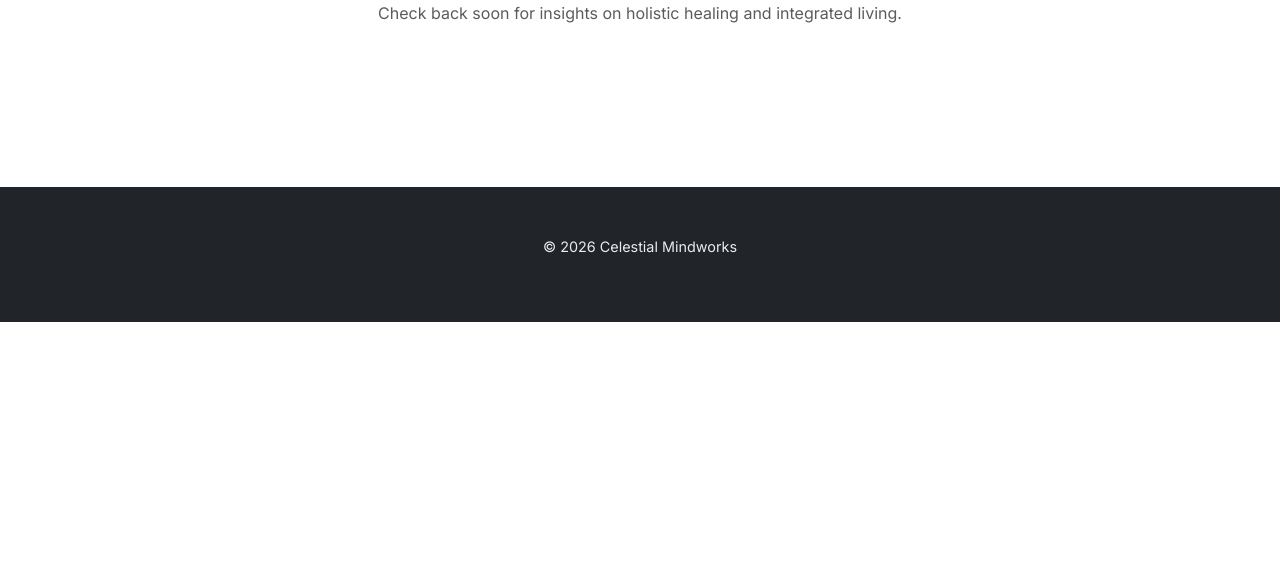
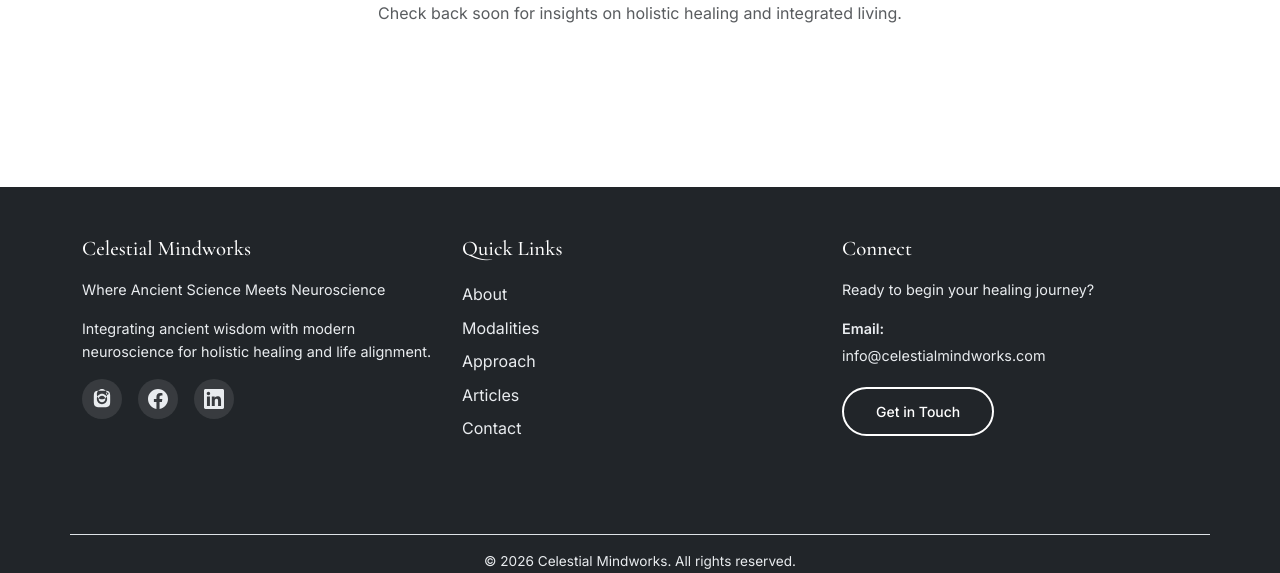
Before and after one commit to tanuj-nain09/celestial-mindworks, a Python web app: template templates/blog.html in a window 1280 px wide. Shown: the part 413-986 px from the top of the page. Before the commit the page ends 735 px from the top, so only its background shows below. Run offline with Jinja, Linux system fonts and the light colour scheme; the template is opened without the code that fills it, so the values that code supplies are empty.

Commit message:
added footer and social media links

```diff
--- a/templates/base.html
+++ b/templates/base.html
@@ -157,16 +157,58 @@
 </main>
 
 <!-- FOOTER (unchanged) -->
+    <!-- Footer -->
     <footer class="footer mt-5">
         <div class="container">
             <div class="row py-5">
+                <div class="col-md-4 mb-4">
+                    <h5 class="footer-heading">Celestial Mindworks</h5>
+                    <p class="footer-text">Where Ancient Science Meets Neuroscience</p>
+                    <p class="footer-text">Integrating ancient wisdom with modern neuroscience for holistic healing and life alignment.</p>
+                    <div class="social-links">
+                        <a href="https://instagram.com/celestialmindworks" class="social-link" target="_blank" rel="noopener" aria-label="Instagram">
+                            <svg width="20" height="20" fill="currentColor" viewBox="0 0 24 24">
+                                <path d="M12 2.163c3.204 0 3.584.012 4.85.07 3.252.148 4.771 1.691 4.919 4.919.058 1.265.069 1.645.069 4.849 0 3.205-.012 3.584-.069 4.849-.149 3.225-1.664 4.771-4.919 4.919-1.266.058-1.644.07-4.85.07-3.204 0-3.584-.012-4.849-.07-3.26-.149-4.771-1.699-4.919-4.92-.058-1.265-.073-1.689-.073-4.948 0-3.204.013-3.663.072-4.949.149-3.227 1.664-4.771 4.919-4.919 1.266-.057 1.645-.069 4.849-.069zm0-2.163c-3.403 0-6.162 2.759-6.162 6.162s2.759 6.163 6.162 6.163 6.162-2.759 6.162-6.163c0-3.403-2.759-6.162-6.162-6.162zm0 5.838c-3.403 0-6.162 2.759-6.162 6.162s2.759 6.163 6.162 6.163 6.162-2.759 6.162-6.163c0-3.403-2.759-6.162-6.162-6.162zm0 10.162c-2.209 0-4-1.79-4-4 0-2.209 1.791-4 4-4s4 1.791 4 4c0 2.21-1.791 4-4 4zm6.406-11.845c-.796 0-1.441.645-1.441 1.44s.645 1.44 1.441 1.44c.795 0 1.439-.645 1.439-1.44s-.644-1.44-1.439-1.44z"/>
+                            </svg>
+                        </a>
+                        <a href="https://facebook.com/celestialmindworks" class="social-link" target="_blank" rel="noopener" aria-label="Facebook">
+                            <svg width="20" height="20" fill="currentColor" viewBox="0 0 24 24">
+                                <path d="M24 12.073c0-6.627-5.373-12-12-12s-12 5.373-12 12c0 5.99 4.388 10.954 10.125 11.854v-8.385H7.078v-3.47h3.047V9.43c0-3.007 1.792-4.669 4.533-4.669 1.312 0 2.686.235 2.686.235v2.953H15.83c-1.491 0-1.956.925-1.956 1.874v2.25h3.328l-.532 3.47h-2.796v8.385C19.612 23.027 24 18.062 24 12.073z"/>
+                            </svg>
+                        </a>
+                        <a href="https://linkedin.com/company/celestialmindworks" class="social-link" target="_blank" rel="noopener" aria-label="LinkedIn">
+                            <svg width="20" height="20" fill="currentColor" viewBox="0 0 24 24">
+                                <path d="M20.447 20.452h-3.554v-5.569c0-1.328-.027-3.037-1.852-3.037-1.853 0-2.136 1.445-2.136 2.939v5.667H9.351V9h3.414v1.561h.046c.477-.9 1.637-1.85 3.37-1.85 3.601 0 4.267 2.37 4.267 5.455v6.286zM5.337 7.433c-1.144 0-2.063-.926-2.063-2.065 0-1.138.92-2.063 2.063-2.063 1.14 0 2.064.925 2.064 2.063 0 1.139-.925 2.065-2.064 2.065zm1.782 13.019H3.555V9h3.564v11.452zM22.225 0H1.771C.792 0 0 .774 0 1.729v20.542C0 23.227.792 24 1.771 24h20.451C23.2 24 24 23.227 24 22.271V1.729C24 .774 23.2 0 22.222 0h.003z"/>
+                            </svg>
+                        </a>
+                    </div>
+                </div>
+                <div class="col-md-4 mb-4">
+                    <h5 class="footer-heading">Quick Links</h5>
+                    <ul class="list-unstyled">
+                        <li><a href="{{ url_for('about') }}" class="footer-link">About</a></li>
+                        <li><a href="{{ url_for('modalities') }}" class="footer-link">Modalities</a></li>
+                        <li><a href="{{ url_for('approach') }}" class="footer-link">Approach</a></li>
+                        <li><a href="{{ url_for('blog') }}" class="footer-link">Articles</a></li>
+                        <li><a href="{{ url_for('contact') }}" class="footer-link">Contact</a></li>
+                    </ul>
+                </div>
+                <div class="col-md-4 mb-4">
+                    <h5 class="footer-heading">Connect</h5>
+                    <p class="footer-text">Ready to begin your healing journey?</p>
+                    <p class="footer-text"><strong>Email:</strong> <a href="mailto:info@celestialmindworks.com" class="footer-link">info@celestialmindworks.com</a></p>
+                    <a href="{{ url_for('contact') }}" class="btn btn-outline-light btn-sm">Get in Touch</a>
+                </div>
+            </div>
+            <div class="row border-top pt-3">
                 <div class="col text-center">
-                <p class="footer-text">&copy; 2026 Celestial Mindworks</p>
+                    <p class="footer-copyright">&copy; 2026 Celestial Mindworks. All rights reserved.</p>
                 </div>
             </div>
         </div>
     </footer>
 
+    <!-- Bootstrap JS -->
     <script src="https://cdn.jsdelivr.net/npm/bootstrap@5.3.2/dist/js/bootstrap.bundle.min.js"></script>
 </body>
 </html>
```
Lines whose indentation alone changed are shown as unchanged.
